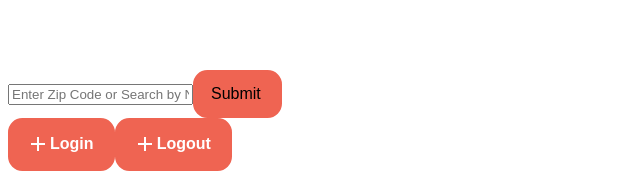
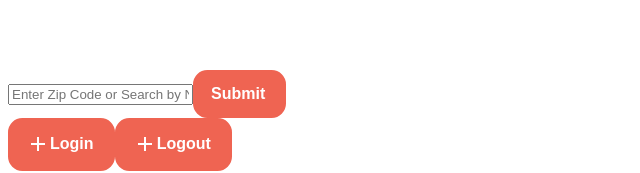
Before and after one commit to chrisMasoud/SkateSpotter, a React (Create React App) app in the folder skate-spotter/: page / in a window 1280 px wide. Shown: the part 576-749 px from the top of the page, without its empty margins (0-640 px from the left). Built offline with nearby package versions, Linux system fonts and the light colour scheme.

Commit message:
Updated Styling

```diff
--- a/skate-spotter/src/components/SearchBar.jsx
+++ b/skate-spotter/src/components/SearchBar.jsx
@@ -4,7 +4,9 @@ function SearchBar() {
   return (
     <form>
       <input placeholder="Enter Zip Code or Search by Name" type="text" />
-      <button>Submit</button>
+      <button>
+        <span>Submit</span>
+      </button>
     </form>
   );
 }
```
